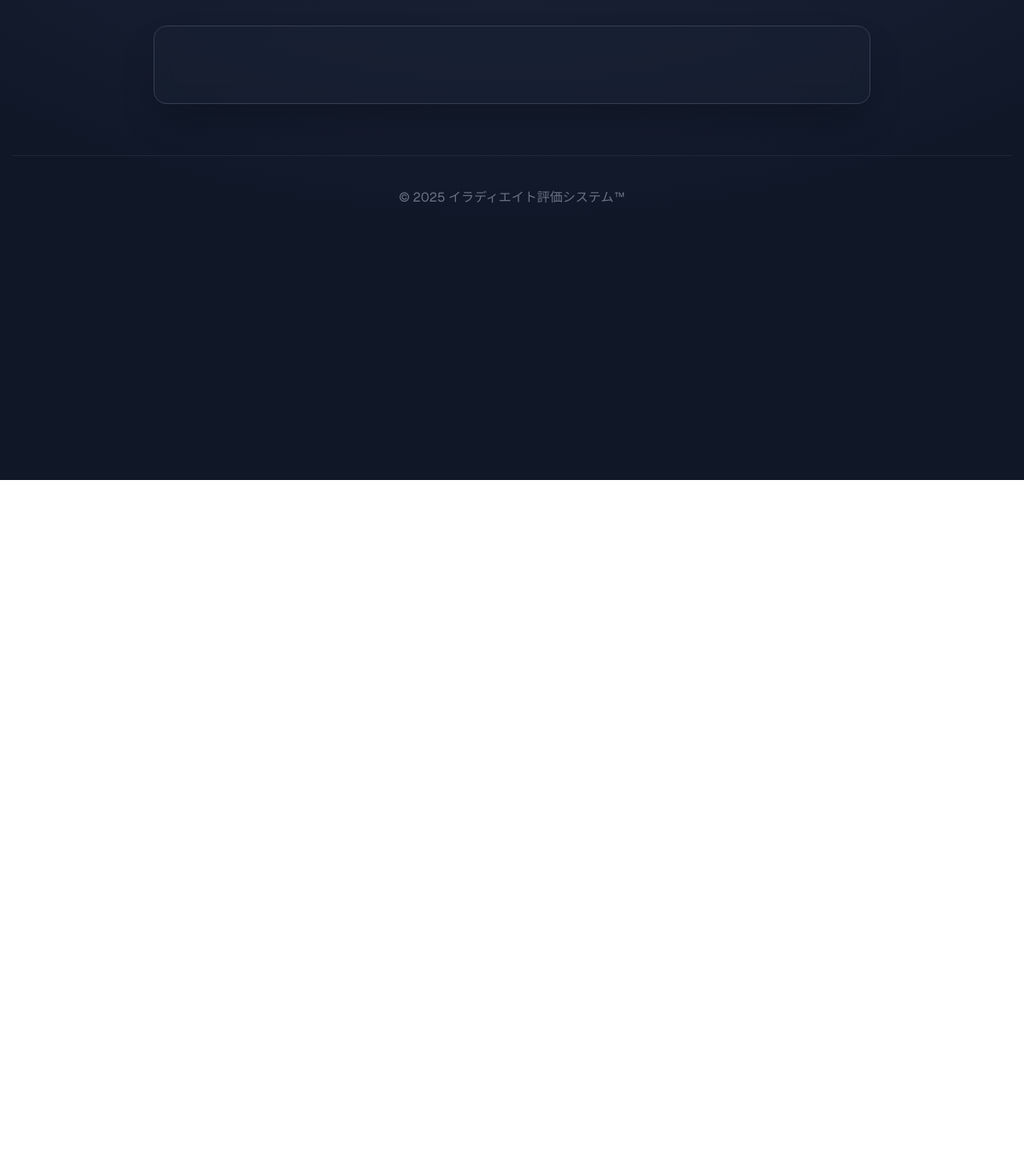
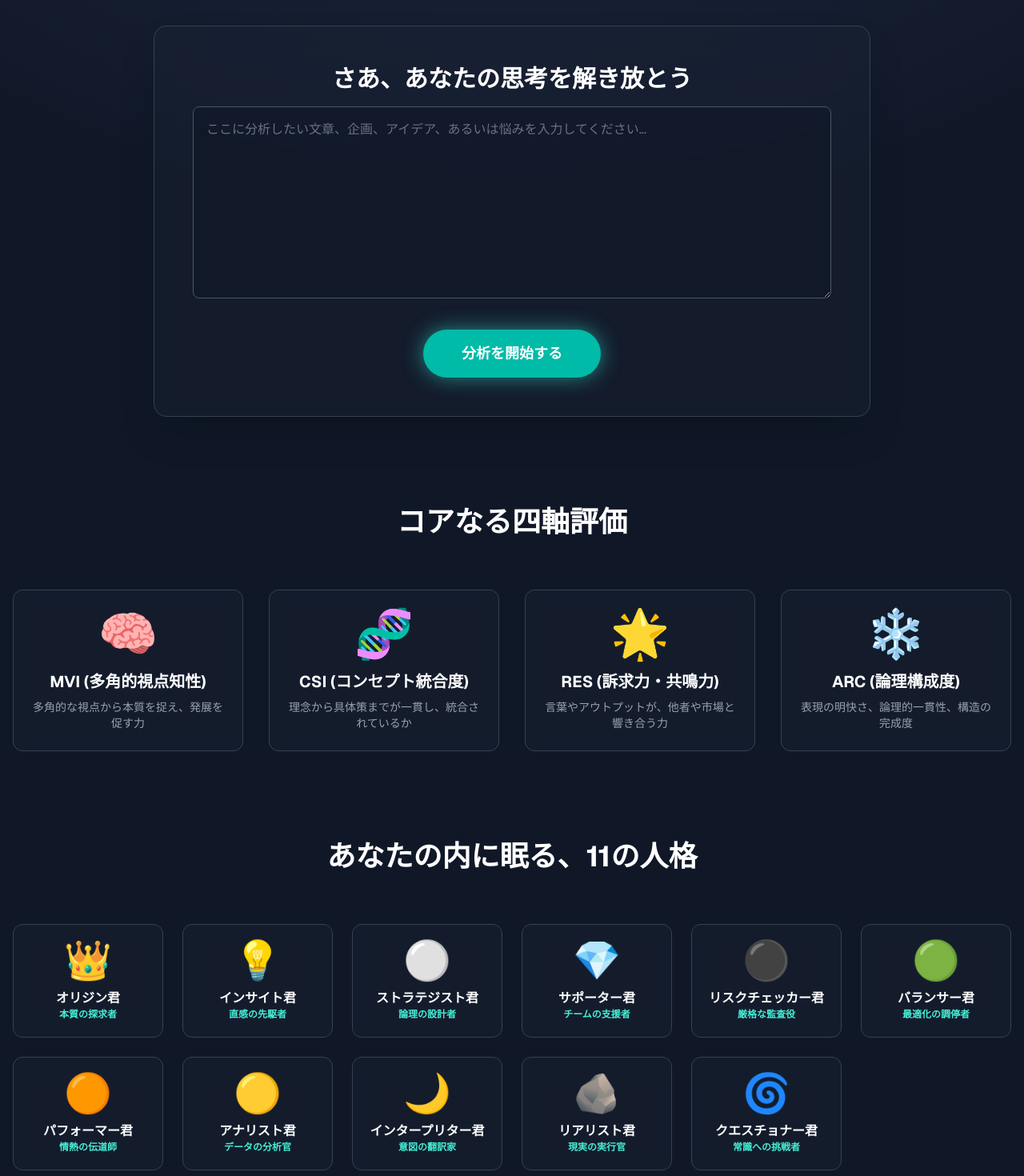
Before and after one commit to POCKY2626/irradiate-app, a Next.js app: page / in a window 1280 px wide. Shown: the part 200-1670 px from the top of the page at 80% size. Before the commit the page ends 800 px from the top, so only its background shows below. Built offline with nearby package versions, Linux system fonts and the light colour scheme.

Commit message:
Restore full UI for main page

```diff
--- a/app/page.tsx
+++ b/app/page.tsx
@@ -2,15 +2,15 @@
 
 import { useState, useEffect } from 'react';
 
-// .env.localからパスワードを読み込む
+// .env.localからパスワードを読み込みます
 const CORRECT_PASSWORD = process.env.NEXT_PUBLIC_LOGIN_PASSWORD;
 
-// --- 認証チェックを行うためのコンポーネント ---
+// --- 認証チェックを行うためのコンポーネントです ---
 const AuthChecker = ({ children }: { children: React.ReactNode }) => {
   const [isAuthenticated, setIsAuthenticated] = useState(false);
 
   useEffect(() => {
-    // パスワードが設定されていなければ、何もせずコンテンツを表示（開発環境用）
+    // Vercelにパスワードが設定されていない場合、認証をスキップします（デプロイ直後などに有効）
     if (!CORRECT_PASSWORD) {
         console.warn("WARN: パスワードが設定されていません。認証をスキップします。");
         setIsAuthenticated(true);
@@ -30,6 +30,7 @@ const AuthChecker = ({ children }: { children: React.ReactNode }) => {
     }
   }, []);
 
+  // 認証が確認されるまでは、ローディング画面を表示します
   if (!isAuthenticated) {
     return (
       <div className="min-h-screen bg-gray-900 flex items-center justify-center">
@@ -38,12 +39,14 @@ const AuthChecker = ({ children }: { children: React.ReactNode }) => {
     );
   }
 
+  // 認証済みなら、メインコンテンツを表示します
   return <>{children}</>;
 };
 
-// --- ここから下は、あなたの既存のメインページのコンポーネントです ---
-// (内容は変更ありませんので、簡略化して記載します。あなたのファイルではこの部分を既存のコードのままにしてください)
 
+// --- ここから下が、あなたの本来のメインページコンポーネントです ---
+
+// 型定義
 type CouncilComment = { name: string; comment: string; };
 type AxisComment = { evaluationComment: string; improvementComment: string; };
 type ConcludingInsight = { insightName: string; keywords: string; comment: string; question: string; };
@@ -77,6 +80,7 @@ const axesData = [
     { key: 'arc' as const, name: 'ARC (論理構成度)', icon: '❄️', description: '表現の明快さ、論理的一貫性、構造の完成度' }
 ];
 
+// あなたが作成したメインページのUIコンポーネント
 function MainContent() {
   const [inputText, setInputText] = useState('');
   const [isLoading, setIsLoading] = useState(false);
@@ -84,8 +88,7 @@ function MainContent() {
   const [error, setError] = useState('');
 
   const handleAnalysis = async () => {
-    // ... handleAnalysis の中身は変更なし ...
-     if (!inputText.trim()) {
+    if (!inputText.trim()) {
       setError('テキストを入力してください。');
       return;
     }
@@ -112,7 +115,6 @@ function MainContent() {
 
   return (
     <div className="min-h-screen bg-gray-900 text-gray-200 font-sans">
-      {/* ... あなたのメインページのJSXコードは、この中にすべて入ります ... */}
       <div className="absolute top-0 left-0 w-full h-full bg-[radial-gradient(ellipse_80%_80%_at_50%_-20%,rgba(120,119,198,0.3),rgba(255,255,255,0))] opacity-50"></div>
       <div className="relative container mx-auto px-4 py-12 z-10">
         <header className="w-full text-center mb-20 animate-fade-in">
@@ -120,14 +122,153 @@ function MainContent() {
           <p className="text-teal-300 text-xl mt-4 tracking-widest">あなたの内部を可視化する</p>
         </header>
 
-        <main className="w-full max-w-4xl mx-auto flex-grow flex flex-col items-center justify-center bg-gray-800/30 backdrop-blur-md border border-gray-700 p-8 md:p-12 rounded-2xl shadow-2xl animate-fade-in-slow">
-            {/* ... main の中身は変更なし ... */}
-        </main>
-
-        {result && (
-            <section className="mt-12 w-full max-w-4xl mx-auto bg-gray-800/30 border border-gray-700 p-6 rounded-xl text-white animate-fade-in-slow">
-              {/* ... result表示部分のJSXは変更なし ... */}
+        {!result ? (
+          <>
+            <main id="analysis-form" className="w-full max-w-4xl mx-auto flex-grow flex flex-col items-center justify-center bg-gray-800/30 backdrop-blur-md border border-gray-700 p-8 md:p-12 rounded-2xl shadow-2xl animate-fade-in-slow">
+              <div className="w-full text-center">
+                <h2 className="text-3xl font-bold mb-4 text-white">さあ、あなたの思考を解き放とう</h2>
+                <textarea
+                  className="w-full h-60 p-4 bg-gray-900/70 rounded-lg border border-gray-600 focus:ring-2 focus:ring-teal-400 outline-none transition duration-300 text-white placeholder-gray-500"
+                  placeholder="ここに分析したい文章、企画、アイデア、あるいは悩みを入力してください..."
+                  value={inputText}
+                  onChange={(e) => setInputText(e.target.value)}
+                  disabled={isLoading}
+                />
+                {error && <p className="text-red-400 mt-4 animate-fade-in">{error}</p>}
+                <button onClick={handleAnalysis} disabled={isLoading} className="mt-8 px-12 py-4 bg-teal-500 text-white rounded-full text-lg font-bold hover:bg-teal-400 transition-all transform hover:scale-105 shadow-[0_0_25px_rgba(45,212,191,0.6)] disabled:opacity-50">
+                  {isLoading ? '分析中...' : '分析を開始する'}
+                </button>
+                {isLoading && (
+                  <div className="mt-6 flex justify-center items-center space-x-3 text-gray-400">
+                    <div className="animate-spin rounded-full h-6 w-6 border-t-2 border-b-2 border-white"></div>
+                    <span>11人格があなたの思考を分析中です...</span>
+                  </div>
+                )}
+              </div>
+            </main>
+            <section className="my-28 animate-fade-in-slow">
+              <h2 className="text-4xl font-bold text-center mb-16 text-white">コアなる四軸評価</h2>
+              <div className="grid grid-cols-1 md:grid-cols-2 lg:grid-cols-4 gap-8">
+                {axesData.map(axis => (
+                  <div key={axis.name} className="bg-gray-800/30 backdrop-blur-md border border-gray-700 p-6 rounded-xl text-center hover:border-teal-400 transition-all duration-300">
+                    <span className="text-6xl">{axis.icon}</span>
+                    <h3 className="text-xl font-bold mt-4 text-white">{axis.name}</h3>
+                    <p className="text-sm text-gray-400 mt-2">{axis.description}</p>
+                  </div>
+                ))}
+              </div>
             </section>
+            <section className="my-28 animate-fade-in-slow">
+              <h2 className="text-4xl font-bold text-center mb-16 text-white">あなたの内に眠る、11の人格</h2>
+              <div className="grid grid-cols-2 md:grid-cols-4 lg:grid-cols-6 gap-6">
+                {councilMembers.map(member => (
+                  <div key={member.name} className="bg-gray-800/30 backdrop-blur-md border border-gray-700 p-5 rounded-xl text-center flex flex-col items-center justify-center hover:bg-gray-700/50 transition duration-300">
+                    <span className="text-5xl">{member.icon}</span>
+                    <h3 className="text-md font-bold mt-3 text-white">{member.name}</h3>
+                    <p className="text-xs text-teal-300 font-semibold">{member.title}</p>
+                  </div>
+                ))}
+              </div>
+            </section>
+          </>
+        ) : (
+          <section id="result-section" className="mt-12 w-full max-w-4xl mx-auto bg-gray-800/30 border border-gray-700 p-6 rounded-xl text-white animate-fade-in-slow">
+            <div className="flex justify-end mb-4">
+              <button
+                onClick={() => {
+                  setInputText("");
+                  setResult(null);
+                }}
+                className="px-4 py-2 bg-slate-500 hover:bg-teal-600 text-white rounded-md"
+              >
+                新しい分析を始める
+              </button>
+            </div>
+            <h2 className="text-2xl font-bold mb-4 text-teal-300">分析結果</h2>
+            <div className="mt-10 text-center">
+              <p className="text-3xl sm:text-4xl font-extrabold text-yellow-300 tracking-wide">
+                🏆 総合スコア：<span className="text-white">{result.overallScore} / 100 点</span>
+              </p>
+              <p className="mt-2 text-lg text-gray-300 italic">
+                {result.overallScore >= 90
+                  ? "🌟 圧巻の完成度！"
+                  : result.overallScore >= 80
+                  ? "✨ すばらしい完成度です！"
+                  : result.overallScore >= 70
+                  ? "👍 良い仕上がりです"
+                  : "🔍 まだ伸びしろがあります"}
+              </p>
+            </div>
+            <div className="mb-6 mt-8">
+              <strong className="text-xl text-white">四大評価軸:</strong>
+              <div className="grid grid-cols-1 md:grid-cols-2 gap-4 mt-4">
+                {axesData.map(axis => {
+                  const score = result?.axes?.[axis.key];
+                  const comments = result?.axesComments?.[axis.key];
+                  return (
+                    <div key={axis.key} className="bg-gray-700/30 p-5 rounded-2xl border border-gray-600 shadow-md hover:shadow-lg transition-all duration-300">
+                      <p className="text-xl font-bold text-white mb-2 flex items-center">
+                        <span className="text-2xl mr-2">{axis.icon}</span>
+                        {axis.name}: <span className="text-teal-300 ml-2">{score}</span>
+                      </p>
+                      <p className="mt-4 text-base text-gray-100 leading-relaxed">
+                        {comments?.evaluationComment || "（評価コメントなし）"}
+                      </p>
+                      <p className="mt-4 text-base text-yellow-300 italic leading-relaxed">
+                        <span className="font-semibold">🌱 改善ヒント：</span>
+                        {comments?.improvementComment || "（改善ヒントなし）"}
+                      </p>
+                    </div>
+                  );
+                })}
+              </div>
+            </div>
+            <div className="mb-8">
+              <strong className="text-xl text-white">11人の人格コメント:</strong>
+              <ul className="mt-2 space-y-4">
+                {result?.councilComments?.map((member, index) => (
+                  <li key={index} className="bg-gray-700/30 p-4 rounded-xl border border-gray-600 shadow-md">
+                    <p className="text-lg font-bold text-teal-300">
+                      {councilMembers.find(m => m.name === member.name)?.icon || "🗣"} {member.name}
+                    </p>
+                    <p className="mt-2 text-base text-gray-100 leading-relaxed whitespace-pre-line">
+                      {member.comment}
+                    </p>
+                  </li>
+                ))}
+              </ul>
+            </div>
+            <div className="mb-12 p-8 bg-gradient-to-br from-[#0f172a] via-[#1e293b] to-black border-4 border-teal-400 rounded-3xl shadow-[0_0_60px_rgba(45,212,191,0.6)] animate-fade-in-slow">
+              <h3 className="text-3xl md:text-4xl font-extrabold text-center text-teal-300 mb-6 tracking-widest drop-shadow-[0_2px_4px_rgba(0,0,0,0.3)]">🔮 総合インサイト</h3>
+              <p className="text-2xl md:text-3xl text-center font-bold text-white mb-4">{`「${result?.concludingInsight?.insightName}」`}</p>
+              <p className="text-lg md:text-xl text-gray-100 leading-relaxed whitespace-pre-line text-center">{result?.concludingInsight?.comment}</p>
+              <p className="mt-6 text-sm italic text-yellow-300 border-t border-gray-600 pt-3 text-center">🧭 次の問い：{result?.concludingInsight?.question}</p>
+            </div>
+            <div className="mb-12 p-8 bg-gradient-to-r from-yellow-800 via-yellow-700 to-yellow-900 border-4 border-yellow-400 rounded-3xl shadow-[0_0_60px_rgba(234,179,8,0.5)] animate-fade-in-slow">
+              <h3 className="text-3xl md:text-4xl font-extrabold text-center text-yellow-300 mb-6 tracking-widest drop-shadow-[0_2px_4px_rgba(0,0,0,0.3)]">🧙‍♂️ ホメ仙人のことば</h3>
+              <p className="text-lg md:text-xl text-center text-white italic whitespace-pre-line leading-relaxed">{result?.homeSenninComment}</p>
+            </div>
+            <details className="bg-gray-800/30 border border-gray-700 p-6 rounded-xl">
+              <summary className="cursor-pointer text-xl font-bold text-teal-300 hover:text-teal-200">
+                🧾 評価基準を見る
+              </summary>
+              <div className="mt-4 space-y-6 text-sm text-gray-300 leading-relaxed">
+                <div>
+                  <h4 className="text-lg font-semibold text-white mb-2">四大評価軸の基準</h4>
+                  <ul className="list-disc list-inside space-y-1">
+                    <li><strong>MVI：</strong> 多角的で奥行きある視点を持ち、構造的に掘り下げられているか</li>
+                    <li><strong>CSI：</strong> 抽象から具体までが一貫し、独自のコンセプトが流れているか</li>
+                    <li><strong>RES：</strong> 言語表現が感情や直感を刺激し、人や場と共鳴できるか</li>
+                    <li><strong>ARC：</strong> 説明が整理され、論理が自然に流れているか</li>
+                  </ul>
+                </div>
+                <div>
+                  <h4 className="text-lg font-semibold text-white mb-2">11人格のコメント方針</h4>
+                  <p>各人格は独自の視点からコメントします。たとえば「ストラテジスト君」は論理性、「サポーター君」は思いやり、「クエスチョナー君」は常識への挑戦といった観点で洞察を述べます。</p>
+                </div>
+              </div>
+            </details>
+          </section>
         )}
 
         <footer className="w-full pt-10 mt-16 text-center text-gray-500 border-t border-gray-800">
@@ -138,6 +279,7 @@ function MainContent() {
   );
 }
 
+// 最終的にページとしてエクスポートするコンポーネント
 export default function Page() {
   return (
     <AuthChecker>
```
